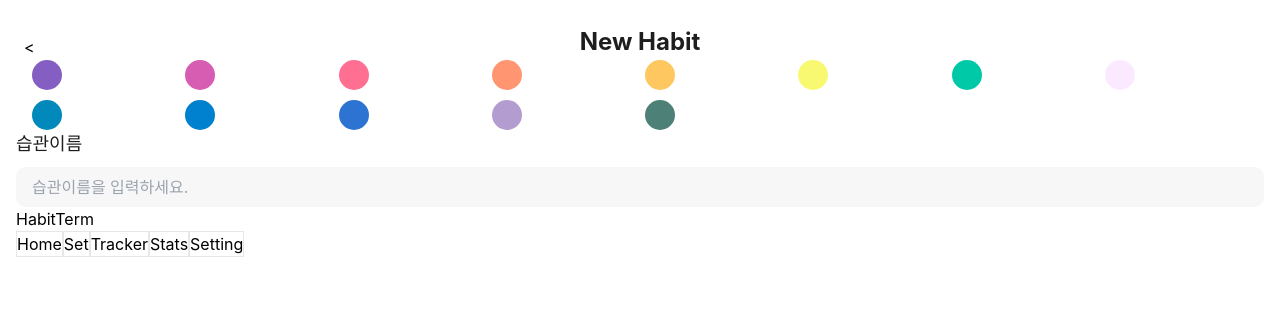
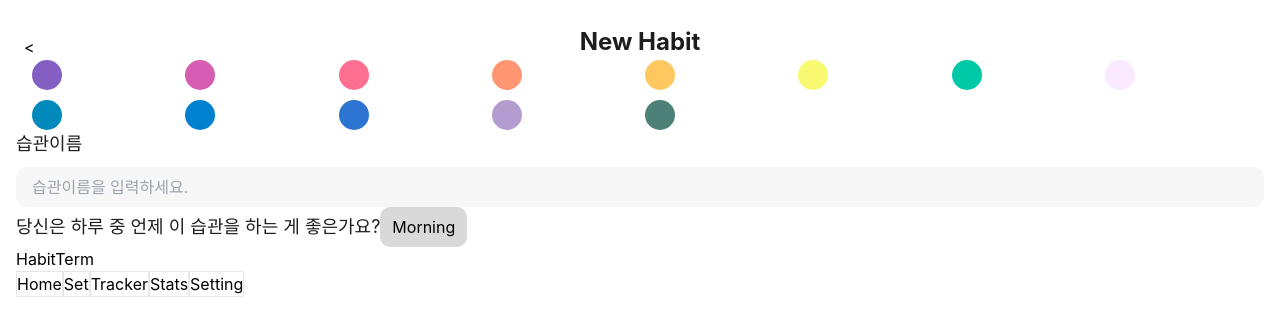
Before and after one commit to woo5ni-developer/daily-habit, a React (Create React App) app: page /set in a window 1280 px wide. Shown: the top 336 px of the page. Built offline with nearby package versions, Linux system fonts and the light colour scheme.

Commit message:
생성 및  일부 작업중

```diff
--- /dev/null
+++ b/src/components/Cycle.tsx
@@ -0,0 +1,17 @@
+// import { border } from '@mui/system'
+import React, { FC } from 'react'
+import Label from '../components/Label'
+
+const InputField: FC = () => {
+  return (
+    <div>
+      <Label text="당신은  하루 중 언제 이 습관을 하는 게 좋은가요?" labelName="when" />
+      <div className="rounded-[10px] px-[12px] py-[8px] bg-[#d9d9d9] inline-block relative">
+        <input type="radio" id="radio01" className="opacity-[0] absolute inset-0" />
+        <label htmlFor="radio01">Morning</label>
+      </div>
+    </div>
+  )
+}
+
+export default InputField
--- a/src/routes/set.tsx
+++ b/src/routes/set.tsx
@@ -4,6 +4,7 @@ import HabitTerm from '../components/HabitTerm'
 import InputField from '../components/InputField'
 import Title from '../components/Title'
 import BackButton from '../components/BackButton'
+import Cycle from '../components/Cycle'
 import { colorList } from '../data/response'
 import { ColorType } from '../lib/type'
 
@@ -17,6 +18,7 @@ const Set: FC = () => {
       <BackButton />
       <ButtonColorField data={colorList} handleClick={SelectColor} />
       <InputField />
+      <Cycle />
       <HabitTerm />
     </div>
   )
```
